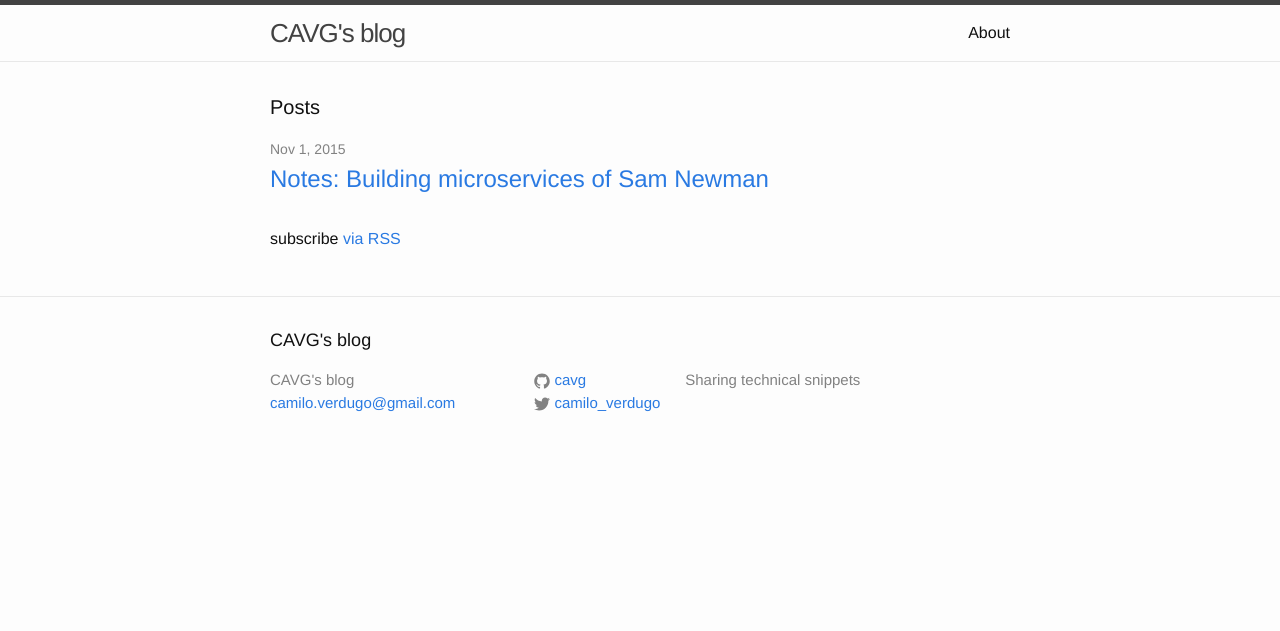
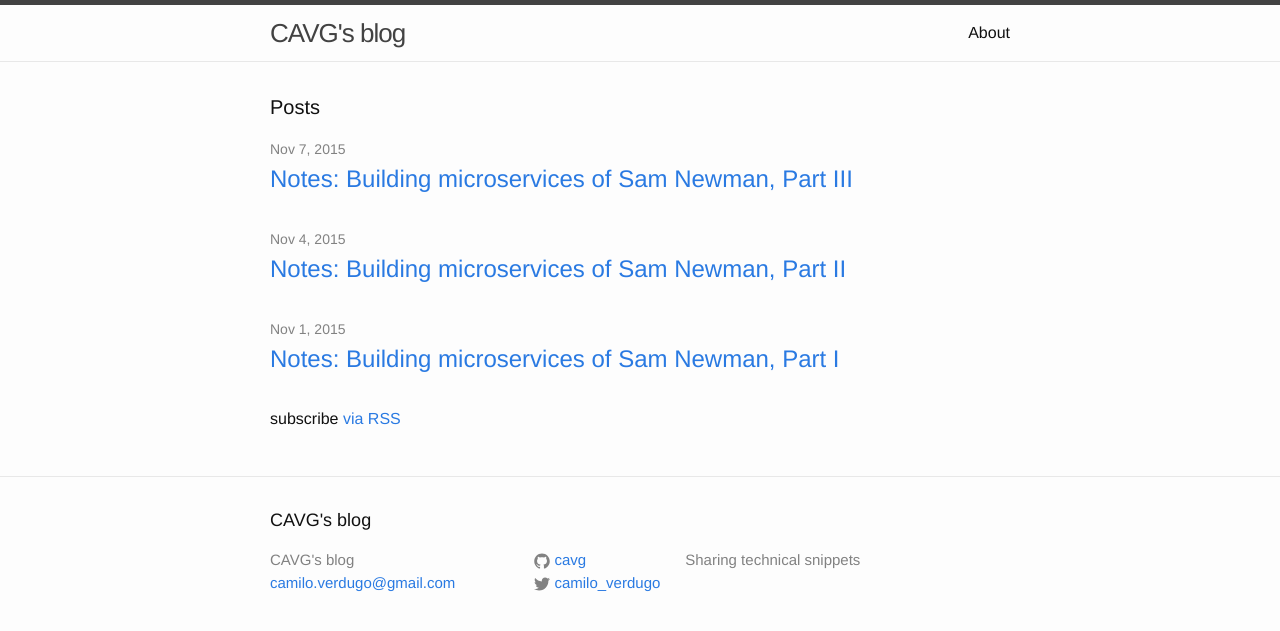
Before and after one commit to cavg/cavg.github.io, a Jekyll site: the page built from index.html, in a window 1280 px wide. Shown: the top 631 px of the page. Built offline with Jekyll 4.4.1, drawn with Linux system fonts in a browser that asks for light colours; part of the change alters nothing that is shown.

Commit message:
about microservices part II and III

```diff
--- a/_posts/2015-11-01-notes-about-book-building-microservices-sam-newman.markdown
+++ b/_posts/2015-11-01-notes-about-book-building-microservices-sam-newman-I.markdown
@@ -1,6 +1,6 @@
 ---
 layout: post
-title:  "Notes: Building microservices of Sam Newman"
+title:  "Notes: Building microservices of Sam Newman, Part I"
 date: 2015-11-01 16:20:03
 categories: microservices
 ---
--- /dev/null
+++ b/_posts/2015-11-04-notes-about-book-building-microservices-sam-newman-II.markdown
@@ -0,0 +1,15 @@
+---
+layout: post
+title:  "Notes: Building microservices of Sam Newman, Part II"
+date: 2015-11-04 22:04:04
+categories: microservices
+---
+Before to start deeply in microservices, and after to describe the first benefits in previus post, Sam explains how a good Microservices looks like.
+
+The two main concepts behind a good microservies are:
+
+* Loose coupling: When services are loosely coupled a change to one service should not require a change to another. The only interaction between two services it has to be as little as it needs, reducing the call from one service to another.
+
+* High cohesion: Releated behavior sitting together, because if we have to change in a shared behavior we have to change it in diferents places, if your think a business domain like a organization division it should be more natural and easy to determinate how to split the traditional monolithic architecture.
+
+Eric Evans's introduces the concept called "bounded contexts" means an specific domain (busines niche derivated of the product to develop) consists of multiple bounded contexts where each one it not have to communicate outside of its context, meaning it have its own reason to exist.
--- /dev/null
+++ b/_posts/2015-11-07-notes-about-book-building-microservices-sam-newman-III.markdown
@@ -0,0 +1,15 @@
+---
+layout: post
+title:  "Notes: Building microservices of Sam Newman, Part III"
+date: 2015-11-07 10:41:04
+categories: microservices
+---
+Integration is a very important topic in Microservices, because define the way of how diferent services are going to communicate to others. Other important concept is that integration and interfaces that are exposed to be consumed it has to be technology-agnostic so these days the answer is API REST, for modeling I strongly suggest 'API Design Design, Crafting interfaces' by API Gee
+
+The shared DB: Is common when we design a monolithic architecture allow that differents services perform CRUD operations out of its domains, the problem with this approach is that if we change our schema impact in several services that perform operations directly in our database and other releated concept is that our integration interfaces shouldn't have to expose implementation details, means for example that one service could be use Document DB and other Relational Database, in that case if we hide implementations details and communication happens only using standar interface it haven't be a problem.
+
+Sync or Async? sync approach means that a clients initiates a request and wait until response (is blocking operation) and the other hand async is pattern oriented to Event-based so the artifact that make a call it not required to know how to handle the response expecting other parties knows what to do, so Event-Based is more decoupled way, other really good think is that event based allow to subscribe several artifacts to an event.
+The important think if you choose some aproach is in case with async you have to run another system to those messages, something like Message Broker (Ex RabbitMQ), so any decision have consecuences.
+
+Orchestration vs Choreography
+With orchestration manner we have to knows and govern the hole process, so it have to know all the effects of one operation, but with choreography  we only have to emit some signal that notify to all subscribers, so is more naturally deacoupled approach because each service is smart enough to understand which is its role in the whole system.
```
Also changed, not shown: 5 other files.
